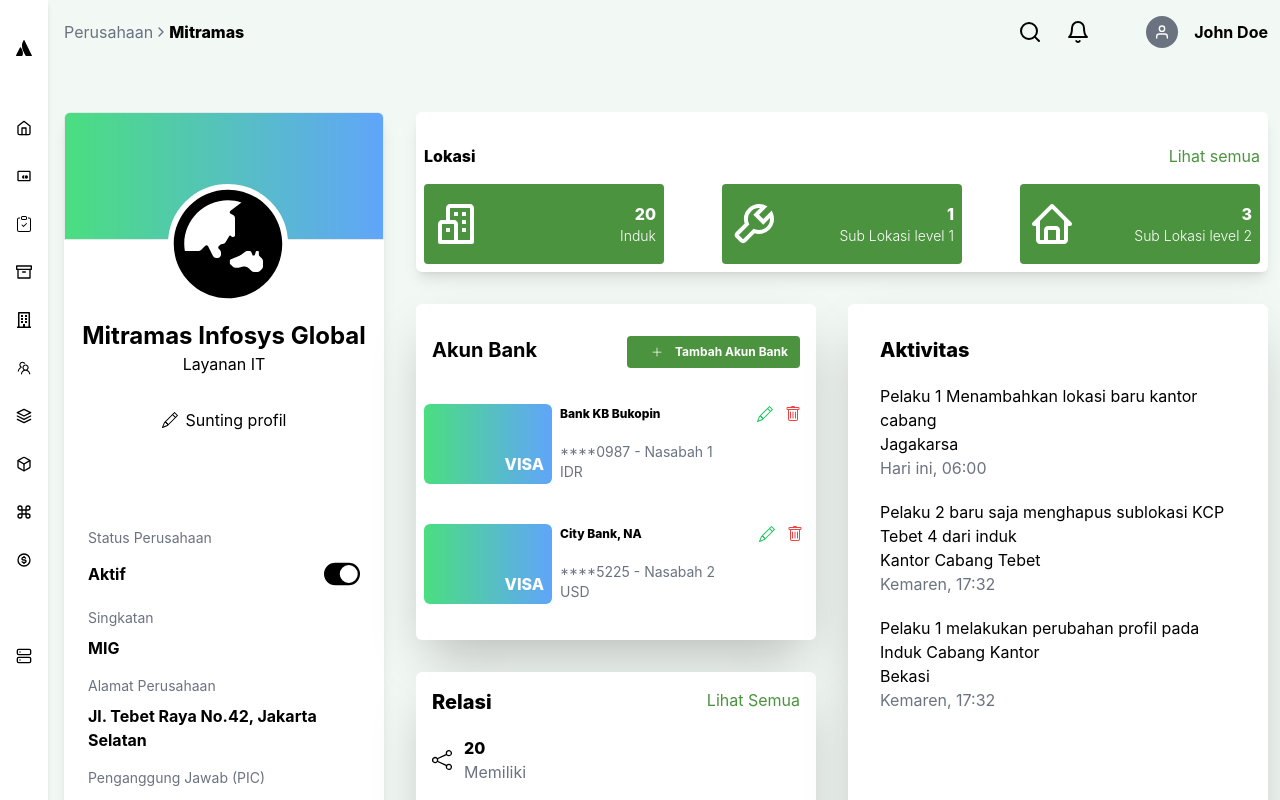
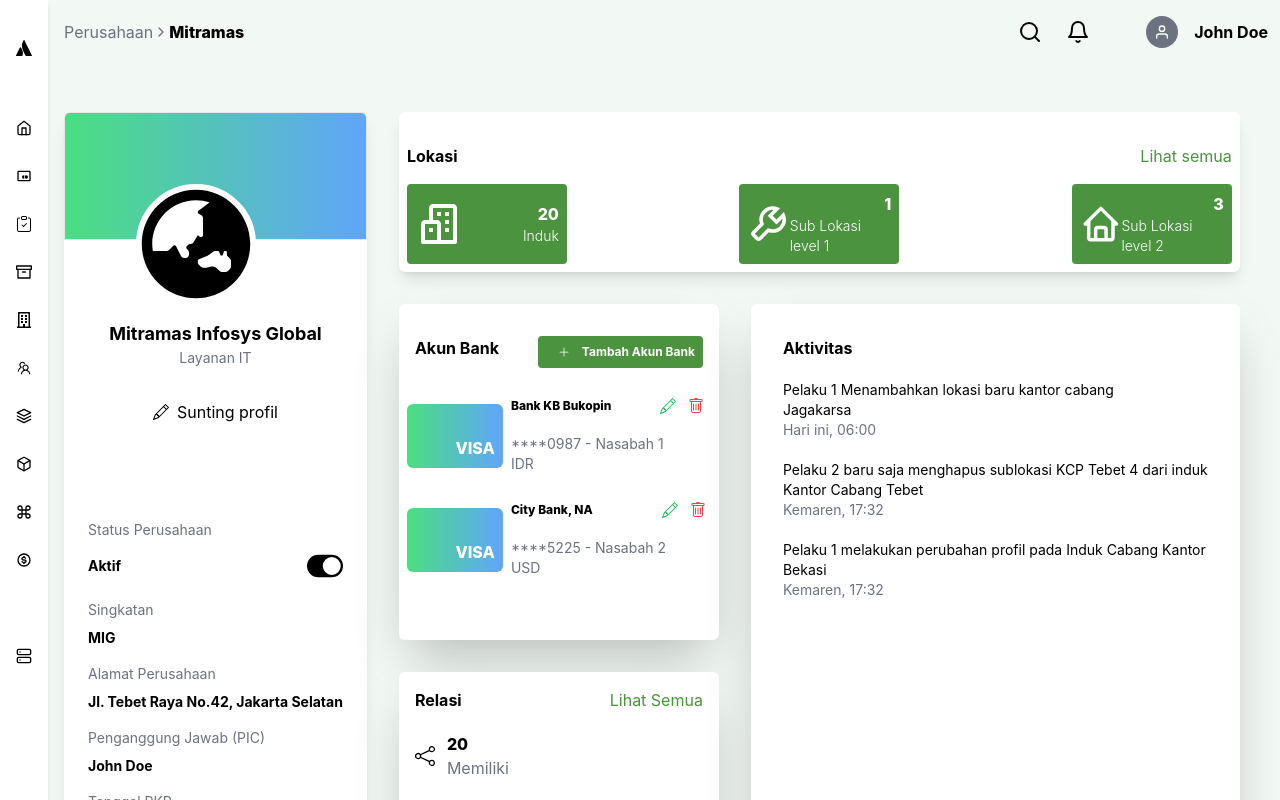
Before and after one commit to torik135/dashboardui-react, a React (Create React App) app: page / in a window 1280 px wide. Shown: the top 800 px of the page. Built offline with nearby package versions, Linux system fonts and the light colour scheme.

Commit message:
lg device

```diff
--- a/src/components/Aktivitas/index.jsx
+++ b/src/components/Aktivitas/index.jsx
@@ -3,7 +3,7 @@ import aktivitasData from '../../data/aktivitasData';
 const AktivitasList = (props) => {
   const { namaAct, pelakuAct, lokasiAct, tglAct } = props;
   return (
-    <div className='mb-5'>
+    <div className='mb-5 lg:text-sm'>
       <p>
         {pelakuAct} {namaAct}
       </p>
@@ -16,9 +16,10 @@ const AktivitasList = (props) => {
 const Aktivitas = () => {
   return (
     <div className='bg-white shadow-2xl p-2 p-[2rem] rounded-md'>
-      <p className='font-extrabold text-xl mb-5'>Aktivitas</p>
+      <p className='font-bold mb-5 lg:text-md'>Aktivitas</p>
       {aktivitasData.map((data) => (
         <AktivitasList
+          key={Math.random()}
           namaAct={data.namaAct}
           pelakuAct={data.pelakuAct}
           lokasiAct={data.lokasiAct}
--- a/src/components/AkunBank/index.jsx
+++ b/src/components/AkunBank/index.jsx
@@ -7,13 +7,13 @@ import {
 import akunBankData from '../../data/akunBankData';
 
 const cardStyle =
-  'bg-gradient-to-r from-green-400 to-blue-400 h-[5rem] w-[8rem] rounded-md text-white font-extrabold m-2 content-end';
+  'bg-gradient-to-r from-green-400 to-blue-400 h-[5rem] w-[8rem] rounded-md text-white font-extrabold m-2 content-end lg:w-[6rem] lg:h-[4rem]';
 
 const ButtonComp = (props) => {
   const { text, onClick } = props;
   return (
     <div
-      className='flex items-center p-2 px-3 bg-darkGreen rounded text-white text-xs hover:scale-90 hover:cursor-pointer'
+      className='flex items-center p-2 px-3 bg-darkGreen rounded text-white text-xs hover:scale-90 hover:cursor-pointer lg:px-2'
       onClick={onClick}
     >
       <PlusIcon className='mx-3' />
@@ -36,7 +36,7 @@ const AkunList = (props) => {
         <div className='flex justify-between mb-5'>
           <p className='text-xs font-extrabold'>{namaBank}</p>
           {/* option */}
-          <div className='flex gap-3 mr-[-5.5rem]'>
+          <div className='flex gap-3 mr-[-5.5rem] lg:mr-[-2.5rem]'>
             <EditIcon
               className='text-green-500 font-extrabold'
               onClick={onEdit}
@@ -62,10 +62,10 @@ const AkunList = (props) => {
 
 const AkunBank = (props) => {
   return (
-    <div className='min-w-[25rem] min-h-[21rem] shadow-2xl rounded-md bg-white'>
+    <div className='min-w-[25rem] min-h-[21rem] shadow-2xl rounded-md bg-white lg:min-w-[20rem]'>
       {/* top */}
       <div className='flex justify-between p-4 pt-[2rem] mb-3'>
-        <p className='font-bold text-xl'>Akun Bank</p>
+        <p className='font-bold lg:text-md'>Akun Bank</p>
         <ButtonComp text='Tambah Akun Bank' onClick={() => {}} />
       </div>
       {/* list*/}
--- a/src/components/Lokasi/index.jsx
+++ b/src/components/Lokasi/index.jsx
@@ -5,7 +5,7 @@ import {
 } from 'react-icons/bi';
 
 const divContStyle =
-  'flex bg-darkGreen p-2 rounded w-[15rem] h-[5rem] justify-between items-center';
+  'flex bg-darkGreen p-2 rounded w-[15rem] h-[5rem] justify-between items-center xl:w-[18rem] lg:w-[10rem]';
 const div2ContStyle = 'flex flex-col justify-end';
 const pQuantityStyle = 'font-extrabold text-right';
 const pTextStyle = 'text-sm font-light';
@@ -16,7 +16,7 @@ const Lokasi = (props) => {
   return (
     <div className='shadow-lg p-2 pt-[2rem] rounded-md bg-white'>
       <div className='flex justify-between pb-[1rem]'>
-        <p className='font-extrabold'>Lokasi</p>
+        <p className='font-bold lg:text-md'>Lokasi</p>
         <a href='#lihatsemua' className='hover:scale-90 hover:cursor-pointer text-darkGreen'>
           Lihat semua
         </a>
--- a/src/components/Profile/index.jsx
+++ b/src/components/Profile/index.jsx
@@ -12,21 +12,21 @@ const pTextStyles = 'pb-2 pt-4 text-sm text-gray-500';
 const Profile = (props) => {
   const { namaPerusahaan, servicePerusahaan } = props;
   return (
-    <div className='flex flex-col min-h-[65rem] min-w-[20rem] mb-[4rem] rounded-md shadow-lg bg-white'>
+    <div className='flex flex-col min-h-[65rem] min-w-[20rem] mb-[4rem] rounded-md shadow-lg bg-white lg:min-w-[17rem]'>
       {/* img */}
-      <div className='border h-[8rem] min-w-[20rem] rounded-t-md bg-gradient-to-r from-green-400 to-blue-400'></div>
+      <div className='border h-[8rem] min-w-[20rem] rounded-t-md bg-gradient-to-r from-green-400 to-blue-400 lg:min-w-[17rem]'></div>
       <div className='h-[3rem] px-[.5rem] pb-[1rem]'>
         {/* logo */}
         <div className='relative'>
-          <div className='border-white border-4 rounded-full text-[7rem] absolute top-[-3.5rem] left-[6rem] bg-white'>
+          <div className='border-white border-4 rounded-full text-[7rem] absolute top-[-3.5rem] left-[6rem] bg-white lg:left-[4rem]'>
             <LogoIcon />
           </div>
         </div>
 
         {/* nama */}
         <div className='flex flex-col justify-center items-center pt-[5rem]'>
-          <h2 className='text-2xl font-bold'>{namaPerusahaan}</h2>
-          <span>{servicePerusahaan}</span>
+          <h2 className='text-2xl font-bold lg:text-lg'>{namaPerusahaan}</h2>
+          <span className='text-gray-500 lg:text-sm'>{servicePerusahaan}</span>
         </div>
 
         {/* sunting profile */}
@@ -38,7 +38,7 @@ const Profile = (props) => {
         </div>
 
         {/* content */}
-        <div className='px-[1rem] py-[1rem]'>
+        <div className='px-[1rem] py-[1rem] lg:text-sm'>
           {/* status perusahaan */}
           <p className={pTextStyles}>Status Perusahaan</p>
           <div className='flex justify-center items-center justify-between'>
--- a/src/components/Relasi/index.jsx
+++ b/src/components/Relasi/index.jsx
@@ -19,7 +19,7 @@ const Relasi = () => {
   return (
     <div className='p-4 bg-white shadow-2xl rounded-md'>
       <div className='flex justify-between mb-5'>
-        <p className='font-extrabold text-xl'>Relasi</p>
+        <p className='font-bold lg:text-md'>Relasi</p>
         <a
           href='#lihatsemuarelasi'
           className='text-md hover:scale-90 hover:cursor-pointer text-darkGreen'
--- a/tailwind.config.js
+++ b/tailwind.config.js
@@ -2,11 +2,17 @@ module.exports = {
   content: ['./src/**/*.{js,jsx,ts,tsx}'],
   mode: 'JIT',
   theme: {
+    screens: {
+      sm: '480px',
+      md: '768px',
+      lg: '1024px',
+      xl: '1440px',
+    },
     extend: {
       colors: {
         lightGreen: '#F2F8F3',
         darkGreen: '#4B933F',
-      }
+      },
     },
   },
   plugins: [],
```
